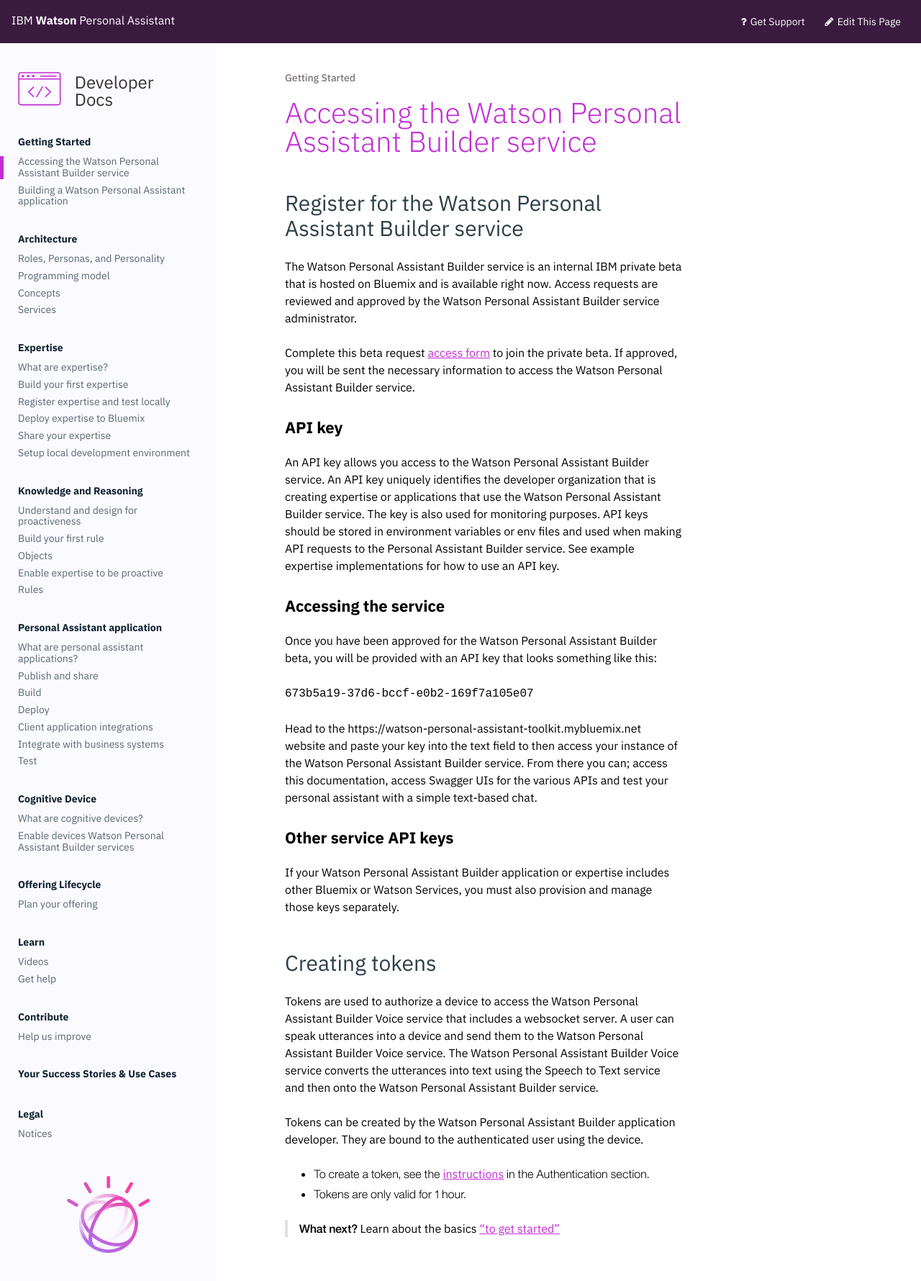
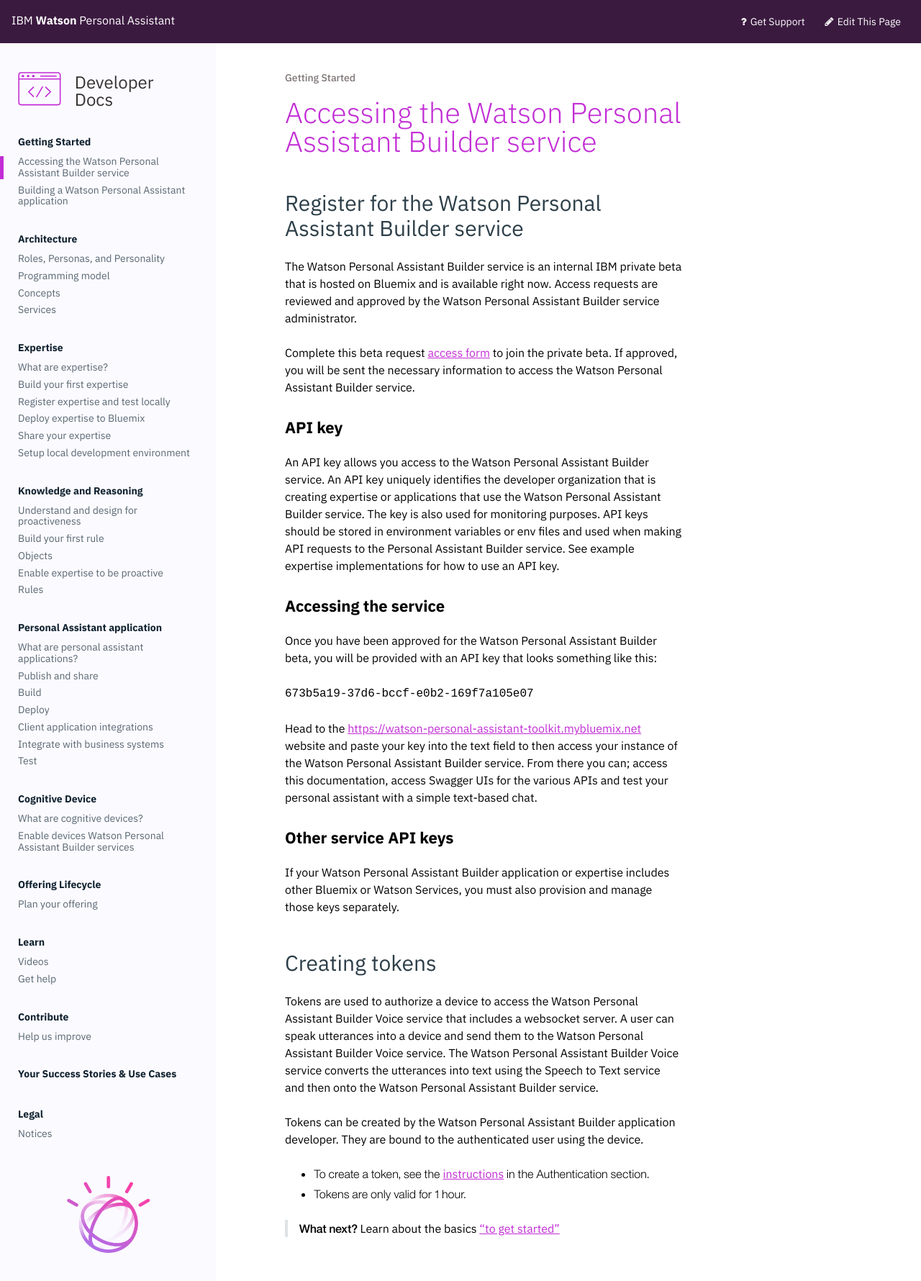
Before and after one commit to benjohnsonnlp/developer, a Jekyll site: the page built from _content/get-started/get-api-key.md, in a window 1280 px wide. Shown: the top 1780 px of the page at 72% size. Built offline with Jekyll 4.4.1, drawn with Linux system fonts in a browser that asks for light colours; part of the change alters nothing that is shown.

```diff
--- a/_content/get-started/get-api-key.md
+++ b/_content/get-started/get-api-key.md
@@ -15,7 +15,7 @@ Once you have been approved for the Watson Personal Assistant Builder beta, you
 
 `673b5a19-37d6-bccf-e0b2-169f7a105e07`
 
-Head to the https://watson-personal-assistant-toolkit.mybluemix.net website and paste your key into the text field to then access your instance of the Watson Personal Assistant Builder service. From there you can; access this documentation, access Swagger UIs for the various APIs and test your personal assistant with a simple text-based chat.
+Head to the [https://watson-personal-assistant-toolkit.mybluemix.net](https://watson-personal-assistant-toolkit.mybluemix.net) website and paste your key into the text field to then access your instance of the Watson Personal Assistant Builder service. From there you can; access this documentation, access Swagger UIs for the various APIs and test your personal assistant with a simple text-based chat.
 
 ### Other service API keys
 If your Watson Personal Assistant Builder application or expertise includes other Bluemix or Watson Services, you must also provision and manage those keys separately.
```
